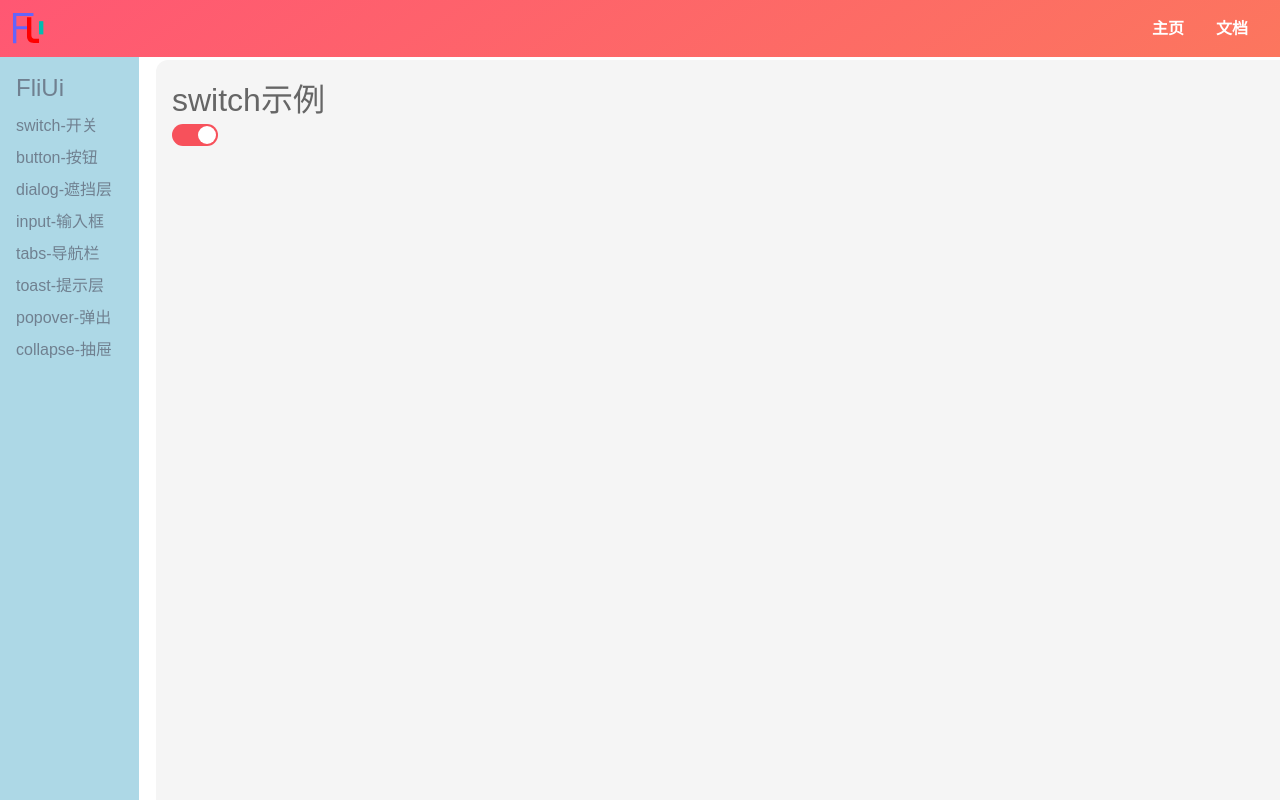
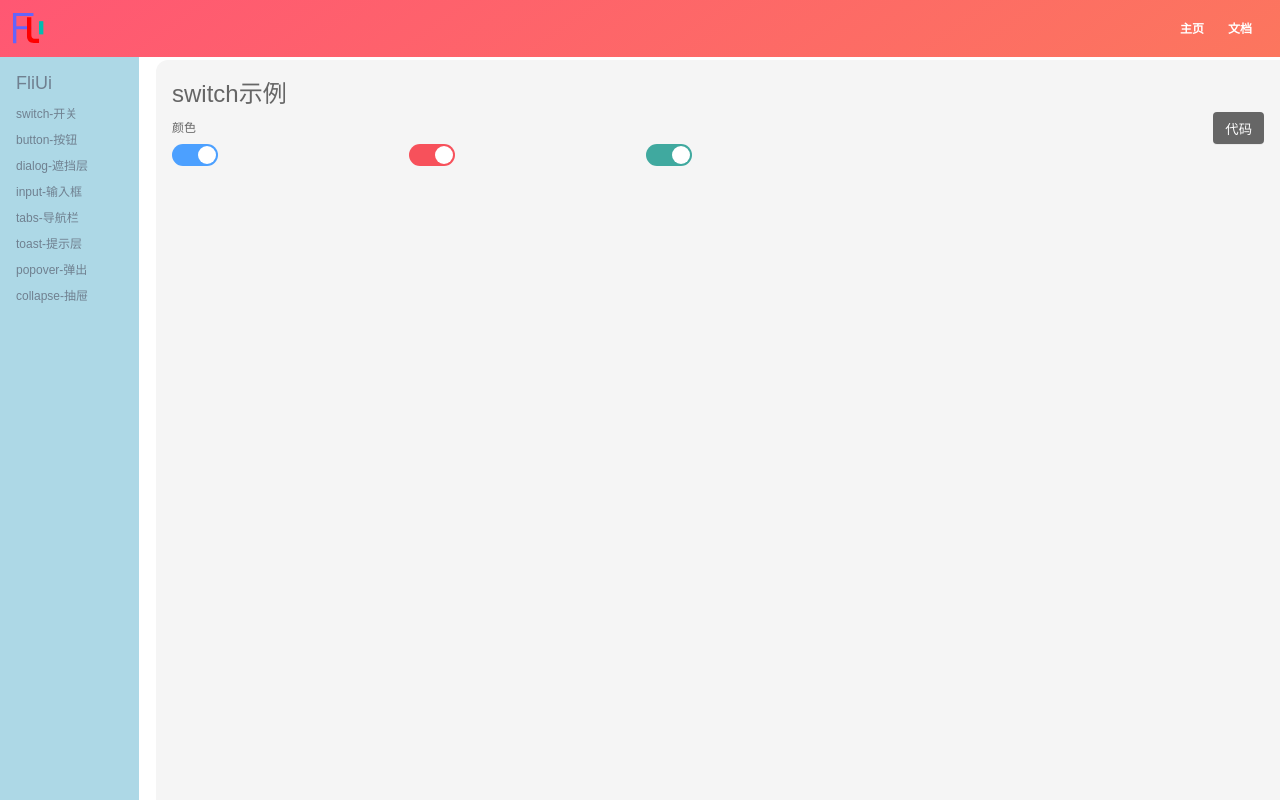
Before and after one commit to yinlong22/fliui, a Vue app: page /#/doc/switch in a window 1280 px wide. Built offline with nearby package versions, Linux system fonts and the light colour scheme.

Commit message:
完成switch样式优化及代码展示

```diff
--- a/src/components/SwitchDemo.vue
+++ b/src/components/SwitchDemo.vue
@@ -1,25 +1,70 @@
 <template>
     <div>
         <h1>switch示例</h1>
-        <div>
+        <div class="fli-addCode"><span>颜色</span>
+            <Button @click="codeVisible" background="black">代码</Button>
+        </div>
+        <div class="fli-showCode">
             <Switch v-model:value="bool"/>
+            <Switch theme="red" v-model:value="bool2"/>
+            <Switch theme="blueL" v-model:value="bool3"/>
+            <span></span><span></span><span></span>
         </div>
-    </div>
+        <code ref="className">{{code}}</code>
+        </div>
 </template>
 
 <script lang="ts">
     import Switch from '../lib/Switch.vue'
     import {ref} from 'vue'
+    import Button from '../lib/Button.vue'
 
     export default {
-        components: {Switch},
+        components: {Button, Switch},
         setup() {
             const bool = ref(true)
-            return {bool}
+            const bool2 = ref(true)
+            const bool3 = ref(true)
+            const code =
+`<template>
+<Switch v-model:value="bool"/>
+<Switch theme="red" v-model:value="bool2"/>
+<Switch theme="blueL" v-model:value="bool3"/>
+</template>
+<script lang="ts">
+import Switch from '../lib/Switch.vue'
+import {ref} from 'vue'
+export default {
+   components: {Switch},
+      setup() {
+      //每个Switch的状态值是$bool 默认选中为true
+         const bool = ref(true)
+         const bool2 = ref(true)
+         const bool3 = ref(true)
+   }
+   return {bool, bool2, bool3}
+}
+`
+            const className = ref<HTMLDivElement>(null)
+            const codeVisible = () => {
+                const classes = className.value.classList
+                !classes.contains('show') ? classes.add('show') : classes.remove('show')
+            }
+            return {bool, bool2, bool3, code, className, codeVisible}
         }
     }
 </script>
 
 <style lang="scss" scoped>
-
+    code {
+        border-radius: 3px;
+        opacity: 0;
+        visibility: hidden;
+        &.show {
+            opacity: 1;
+            visibility: visible;
+            display: block;
+        }
+        transition:opacity 1s;
+    }
 </style>
--- a/src/lib/Switch.vue
+++ b/src/lib/Switch.vue
@@ -1,20 +1,33 @@
 <template>
     <div>
-        <button @click="toggle" class="fli-switch" :class="{'fli-clicked':value}"><span></span></button>
+        <button @click="toggle" class="fli-switch" :class="classes"><span></span></button>
     </div>
 </template>
 
 <script lang="ts">
 
+    import {computed} from 'vue'
+
     export default {
         props: {
-            value: Boolean //对应emit暴露的事件
+            value: Boolean, //对应emit暴露的事件
+            theme: {
+                type: String,
+                default: ''
+            }
         },
         setup(props, context) {
             const toggle = () => {
                 context.emit('update:value', !props.value)
             }
-            return {toggle}
+            const {theme} = props
+            const classes = computed(() => {
+                return {
+                    [`fli-clicked`]: props.value,
+                    [`fli-clicked-${theme}`]: props.theme,
+                }
+            })
+            return {toggle, classes}
         }
     }
 </script>
@@ -22,7 +35,9 @@
 <style lang="scss">
     $h: 22px;
     $h2: $h - 4px;
-    $color: #F7515B;
+    $color: #4CA0FF;
+    $color2: #F7515B;
+    $color3: #40a99f;
     .fli-switch {
         height: $h;
         width: $h*2.1;
@@ -41,14 +56,24 @@
             border-radius: $h2/2;
             transition: all 250ms;
         }
+
+
         &.fli-clicked {
             background: $color;
 
             > span {
                 left: calc(100% - #{$h2} - 2px);
             }
+
+
+
         }
-
+        &.fli-clicked.fli-clicked-red {
+            background: $color2;
+        }
+        &.fli-clicked.fli-clicked-blueL {
+            background: $color3;
+        }
         &:focus {
             outline: none;
         }
@@ -66,4 +91,5 @@
             }
         }
     }
+
 </style>
--- a/src/lib/fli.scss
+++ b/src/lib/fli.scss
@@ -1,4 +1,4 @@
-[class^='flight-'],[class*=' flight-']* {
+[class^='flight-'], [class*=' flight-'] * {
   margin: 0;
   padding: 0;
   font-size: 16px;
@@ -10,11 +10,25 @@ ul, ol {
   list-style: none;
 }
 
+.fli-addCode {
+  display: flex;
+  justify-content: space-between;
+  align-items: center
+}
+.fli-showCode{
+  display: flex;
+  justify-content: space-between;
+}
+code{
+  background: lightblue;
+  white-space: pre-wrap;
+  margin-top: 12px;
+}
 h1, h2, h3, h4, h5, h6 {
   font-weight: normal;
 }
 
 body {
-  font-size: 16px;
+  font-size: 12px;
   font-family: sans-serif;
 }
```
